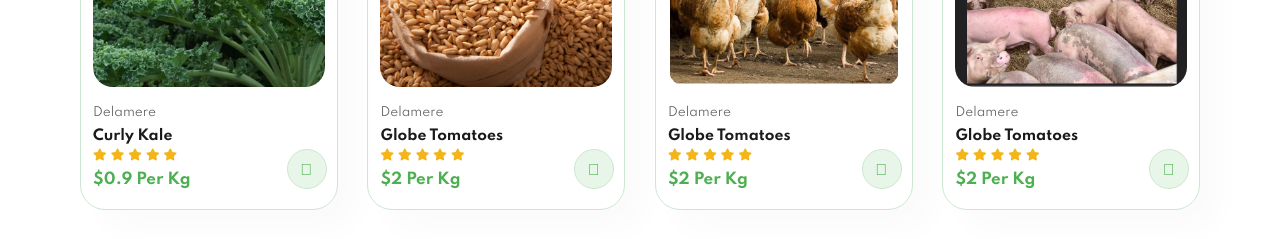
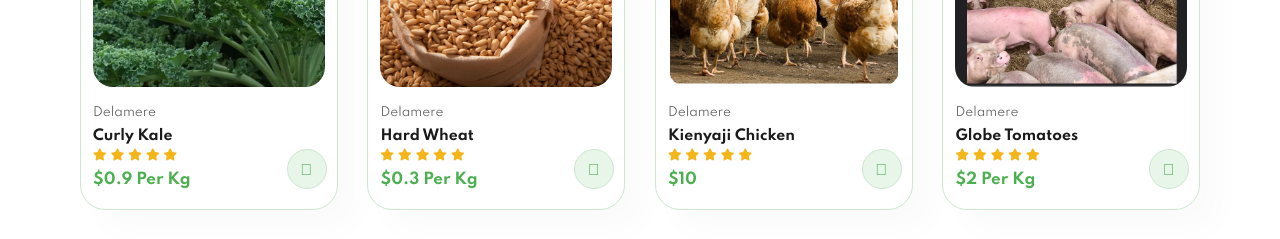
Before and after one commit to valentinenyongesa/Farm-preneur-ecommerce, a plain HTML site: page index.html in a window 1280 px wide. Shown: the part 1720-1959 px from the top of the page. Drawn offline with Linux system fonts and the light colour scheme.

Commit message:
Price changes

```diff
--- a/index.html
+++ b/index.html
@@ -156,7 +156,7 @@
     <img src="img/products/f6.png" alt="">
     <div class="des">
         <span>Delamere</span>
-        <h5>Globe Tomatoes</h5>
+        <h5>Hard Wheat</h5>
         <div class="star">
             <i class="fas fa-star"></i>
             <i class="fas fa-star"></i>
@@ -164,7 +164,7 @@
             <i class="fas fa-star"></i>
             <i class="fas fa-star"></i>
     </div>
-    <h4>$2 Per Kg</h4>
+    <h4>$0.3 Per Kg</h4>
 </div>
 <a href="#"><i class="fal fa-shopping-cart cart"></i></a>
 </div>
@@ -172,7 +172,7 @@
     <img src="img/products/f7.png" alt="">
     <div class="des">
         <span>Delamere</span>
-        <h5>Globe Tomatoes</h5>
+        <h5>Kienyaji Chicken</h5>
         <div class="star">
             <i class="fas fa-star"></i>
             <i class="fas fa-star"></i>
@@ -180,7 +180,7 @@
             <i class="fas fa-star"></i>
             <i class="fas fa-star"></i>
     </div>
-    <h4>$2 Per Kg</h4>
+    <h4>$10</h4>
 </div>
 <a href="#"><i class="fal fa-shopping-cart cart"></i></a>
 </div>
```
